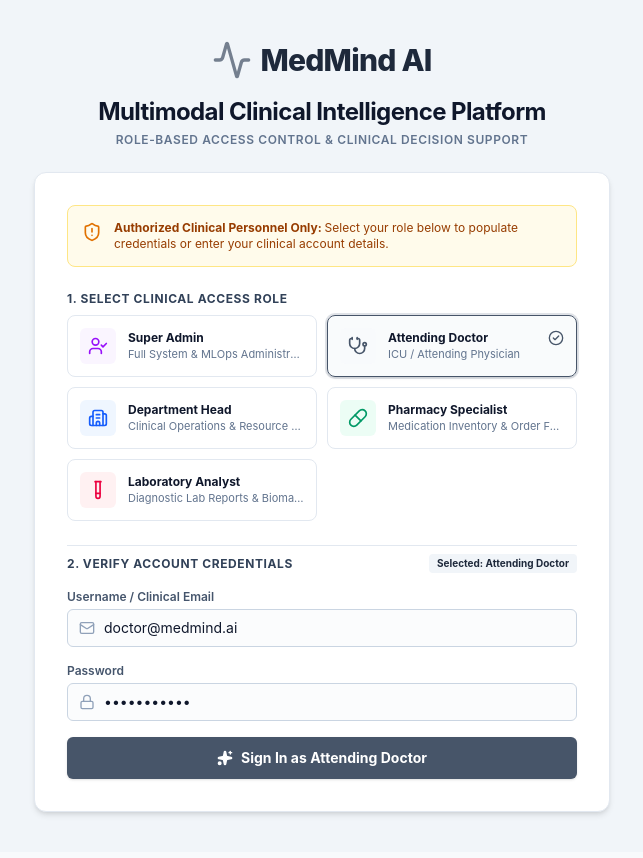
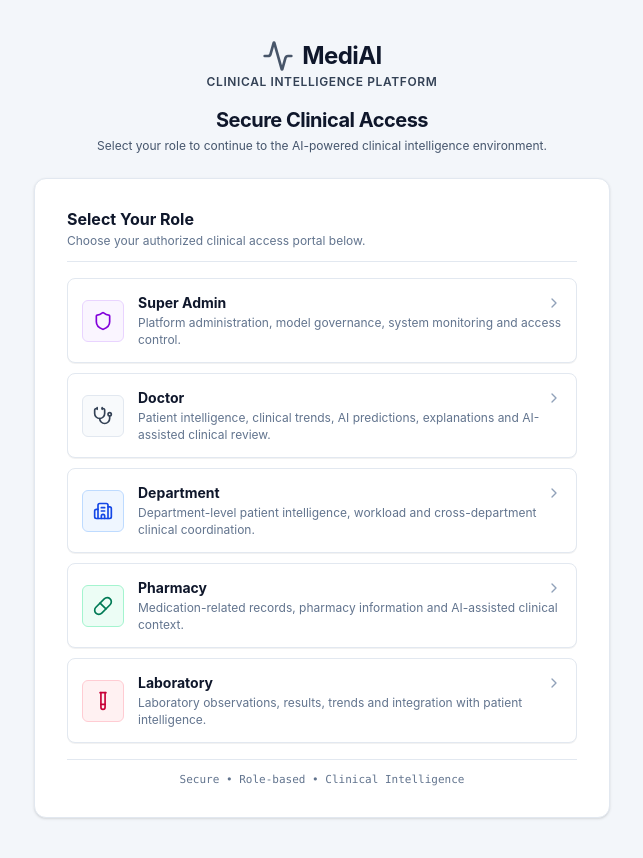
Before and after one commit to Divakar1607/MedMind, a React (Vite) app: page /login in a window 1280 px wide. Shown: the whole page, without its empty margins (318-961 px from the left). Built offline with nearby package versions, Linux system fonts and the light colour scheme.

Commit message:
feat(auth): implement Stitch role-based login flow (MediAI Clinical Access) for Super Admin, Doctor, Department, Pharmacy, and Lab

```diff
--- a/src/App.tsx
+++ b/src/App.tsx
@@ -19,17 +19,37 @@ import { Login } from './pages/Login';
 
 function App() {
   const [isAuthenticated, setIsAuthenticated] = useState(false);
+  const [userRole, setUserRole] = useState('Doctor');
+  const [userName, setUserName] = useState('Dr. Arun Kumar');
+
+  const handleLogin = (role: string, username: string) => {
+    setUserRole(role);
+    setUserName(username || 'Clinical User');
+    setIsAuthenticated(true);
+  };
+
+  const handleLogout = () => {
+    setIsAuthenticated(false);
+  };
 
   return (
     <BrowserRouter>
       <Routes>
         <Route path="/login" element={
-          isAuthenticated ? <Navigate to="/dashboard" replace /> : <Login onLogin={() => setIsAuthenticated(true)} />
+          isAuthenticated ? (
+            <Navigate to="/dashboard" replace />
+          ) : (
+            <Login onLogin={handleLogin} />
+          )
         } />
 
         {/* Protected Routes */}
         <Route path="/" element={
-          isAuthenticated ? <Layout /> : <Navigate to="/login" replace />
+          isAuthenticated ? (
+            <Layout userRole={userRole} userName={userName} onLogout={handleLogout} />
+          ) : (
+            <Navigate to="/login" replace />
+          )
         }>
           <Route index element={<Navigate to="/dashboard" replace />} />
           <Route path="dashboard" element={<Dashboard />} />
--- a/src/components/layout/Header.tsx
+++ b/src/components/layout/Header.tsx
@@ -1,13 +1,23 @@
 import React from 'react';
-import { Bell, Search, User, ShieldAlert, Sparkles } from 'lucide-react';
+import { Bell, Search, User, ShieldAlert, Sparkles, LogOut } from 'lucide-react';
 
-export const Header: React.FC = () => {
+interface HeaderProps {
+  userRole?: string;
+  userName?: string;
+  onLogout?: () => void;
+}
+
+export const Header: React.FC<HeaderProps> = ({
+  userRole = 'Doctor',
+  userName = 'Dr. Arun Kumar',
+  onLogout
+}) => {
   return (
-    <header className="h-16 bg-surface border-b border-slate-200 flex items-center justify-between px-6 z-10 shadow-sm">
+    <header className="h-16 bg-surface border-b border-slate-200 flex items-center justify-between px-6 z-10 shadow-xs">
       <div className="flex items-center gap-4 flex-1">
         <div className="flex items-center gap-2 px-3 py-1 bg-brand-50 border border-brand-200 rounded-full text-xs font-semibold text-brand-800">
           <Sparkles className="h-3.5 w-3.5 text-brand-600 animate-pulse" />
-          <span>AI Research Engine v2.0</span>
+          <span>MediAI Intelligence Platform</span>
         </div>
         <div className="relative w-full max-w-xs hidden lg:block">
           <div className="absolute inset-y-0 left-0 flex items-center pl-3 pointer-events-none">
@@ -35,12 +45,25 @@ export const Header: React.FC = () => {
 
         <div className="flex items-center gap-3 border-l border-slate-200 pl-4 ml-2">
           <div className="flex flex-col items-end hidden sm:flex">
-            <span className="text-sm font-medium text-slate-900 leading-none">AI Lead Investigator</span>
-            <span className="text-xs text-slate-500 mt-1">Clinical AI Research</span>
+            <span className="text-sm font-semibold text-slate-900 leading-none">{userName}</span>
+            <span className="text-[10px] font-extrabold uppercase tracking-wider text-brand-700 bg-brand-50 px-1.5 py-0.5 rounded border border-brand-200 mt-1">
+              {userRole}
+            </span>
           </div>
           <div className="h-8 w-8 rounded-full bg-brand-100 flex items-center justify-center text-brand-600 border border-brand-200">
             <User className="h-4 w-4" />
           </div>
+
+          {onLogout && (
+            <button
+              onClick={onLogout}
+              title="Sign Out"
+              className="flex items-center gap-1 text-xs font-semibold text-slate-600 hover:text-red-700 hover:bg-red-50 p-1.5 rounded border border-slate-200 hover:border-red-200 transition-colors ml-1"
+            >
+              <LogOut className="h-4 w-4" />
+              <span className="hidden lg:inline">Sign Out</span>
+            </button>
+          )}
         </div>
       </div>
     </header>
--- a/src/pages/Login.tsx
+++ b/src/pages/Login.tsx
@@ -1,214 +1,275 @@
 import React, { useState } from 'react';
 import {
-  Activity,
-  Lock,
-  Mail,
-  ShieldAlert,
-  UserCheck,
+  Shield,
   Stethoscope,
   Building2,
   Pill,
   TestTube,
-  Sparkles,
-  CheckCircle2
+  ArrowLeft,
+  Eye,
+  EyeOff,
+  Lock,
+  User,
+  Activity,
+  ShieldCheck,
+  ChevronRight
 } from 'lucide-react';
 
 interface LoginProps {
-  onLogin: () => void;
+  onLogin: (role: string, user: string) => void;
 }
 
 interface RoleConfig {
   id: string;
-  name: string;
-  email: string;
+  badge: string;
+  title: string;
+  loginHeading: string;
+  defaultUsername: string;
   roleTitle: string;
   icon: React.ComponentType<{ className?: string }>;
+  description: string;
   color: string;
   badgeBg: string;
 }
 
 const ROLES: RoleConfig[] = [
   {
-    id: 'super_admin',
-    name: 'Super Admin',
-    email: 'admin@medmind.ai',
-    roleTitle: 'Full System & MLOps Administrator',
-    icon: UserCheck,
-    color: 'text-purple-600 border-purple-200 bg-purple-50 hover:bg-purple-100',
-    badgeBg: 'bg-purple-100 text-purple-800'
+    id: 'super-admin',
+    badge: 'SUPER ADMIN',
+    title: 'Super Admin',
+    loginHeading: 'Super Admin Login',
+    defaultUsername: 'admin.governance',
+    roleTitle: 'Platform Administration & AI Governance',
+    icon: Shield,
+    description: 'Platform administration, model governance, system monitoring and access control.',
+    color: 'text-purple-700 bg-purple-50 border-purple-200 hover:border-purple-300',
+    badgeBg: 'bg-purple-100 text-purple-800 border-purple-200'
   },
   {
     id: 'doctor',
-    name: 'Attending Doctor',
-    email: 'doctor@medmind.ai',
-    roleTitle: 'ICU / Attending Physician',
+    badge: 'DOCTOR',
+    title: 'Doctor',
+    loginHeading: 'Doctor Login',
+    defaultUsername: 'dr.arunkumar',
+    roleTitle: 'ICU & Attending Physician Intelligence',
     icon: Stethoscope,
-    color: 'text-brand-600 border-brand-200 bg-brand-50 hover:bg-brand-100',
-    badgeBg: 'bg-brand-100 text-brand-800'
+    description: 'Patient intelligence, clinical trends, AI predictions, explanations and AI-assisted clinical review.',
+    color: 'text-brand-700 bg-brand-50 border-brand-200 hover:border-brand-300',
+    badgeBg: 'bg-brand-100 text-brand-800 border-brand-200'
   },
   {
     id: 'department',
-    name: 'Department Head',
-    email: 'department@medmind.ai',
-    roleTitle: 'Clinical Operations & Resource Allocation',
+    badge: 'DEPARTMENT',
+    title: 'Department',
+    loginHeading: 'Department Login',
+    defaultUsername: 'icu.operations',
+    roleTitle: 'Department Workload & Clinical Coordination',
     icon: Building2,
-    color: 'text-blue-600 border-blue-200 bg-blue-50 hover:bg-blue-100',
-    badgeBg: 'bg-blue-100 text-blue-800'
+    description: 'Department-level patient intelligence, workload and cross-department clinical coordination.',
+    color: 'text-blue-700 bg-blue-50 border-blue-200 hover:border-blue-300',
+    badgeBg: 'bg-blue-100 text-blue-800 border-blue-200'
   },
   {
     id: 'pharmacy',
-    name: 'Pharmacy Specialist',
-    email: 'pharmacy@medmind.ai',
-    roleTitle: 'Medication Inventory & Order Fulfiller',
+    badge: 'PHARMACY',
+    title: 'Pharmacy',
+    loginHeading: 'Pharmacy Login',
+    defaultUsername: 'pharmacy.lead',
+    roleTitle: 'Medication Context & Clinical Orders',
     icon: Pill,
-    color: 'text-emerald-600 border-emerald-200 bg-emerald-50 hover:bg-emerald-100',
-    badgeBg: 'bg-emerald-100 text-emerald-800'
+    description: 'Medication-related records, pharmacy information and AI-assisted clinical context.',
+    color: 'text-emerald-700 bg-emerald-50 border-emerald-200 hover:border-emerald-300',
+    badgeBg: 'bg-emerald-100 text-emerald-800 border-emerald-200'
   },
   {
     id: 'laboratory',
-    name: 'Laboratory Analyst',
-    email: 'laboratory@medmind.ai',
-    roleTitle: 'Diagnostic Lab Reports & Biomarkers',
+    badge: 'LABORATORY',
+    title: 'Laboratory',
+    loginHeading: 'Laboratory Login',
+    defaultUsername: 'lab.biomarkers',
+    roleTitle: 'Diagnostic Observations & Lab Baselines',
     icon: TestTube,
-    color: 'text-rose-600 border-rose-200 bg-rose-50 hover:bg-rose-100',
-    badgeBg: 'bg-rose-100 text-rose-800'
+    description: 'Laboratory observations, results, trends and integration with patient intelligence.',
+    color: 'text-rose-700 bg-rose-50 border-rose-200 hover:border-rose-300',
+    badgeBg: 'bg-rose-100 text-rose-800 border-rose-200'
   }
 ];
 
 export const Login: React.FC<LoginProps> = ({ onLogin }) => {
-  const [selectedRole, setSelectedRole] = useState<RoleConfig>(ROLES[1]); // Default Doctor
-  const [username, setUsername] = useState<string>(ROLES[1].email);
+  const [step, setStep] = useState<'SELECT_ROLE' | 'ENTER_CREDENTIALS'>('SELECT_ROLE');
+  const [selectedRole, setSelectedRole] = useState<RoleConfig | null>(null);
+
+  const [username, setUsername] = useState<string>('');
   const [password, setPassword] = useState<string>('password123');
+  const [showPassword, setShowPassword] = useState(false);
+  const [rememberMe, setRememberMe] = useState(true);
   const [isLoading, setIsLoading] = useState(false);
   const [errorMsg, setErrorMsg] = useState<string | null>(null);
 
   const handleSelectRole = (role: RoleConfig) => {
     setSelectedRole(role);
-    setUsername(role.email);
+    setUsername(role.defaultUsername);
     setPassword('password123');
+    setErrorMsg(null);
+    setStep('ENTER_CREDENTIALS');
+  };
+
+  const handleBackToRoles = () => {
+    setStep('SELECT_ROLE');
     setErrorMsg(null);
   };
 
   const handleSubmit = (e: React.FormEvent) => {
     e.preventDefault();
-    if (!username.trim() || !password.trim()) {
-      setErrorMsg('Please enter valid credentials.');
+    setErrorMsg(null);
+
+    if (!username.trim()) {
+      setErrorMsg('Username is required.');
+      return;
+    }
+
+    if (!password.trim()) {
+      setErrorMsg('Password is required.');
       return;
     }
 
     setIsLoading(true);
-    setErrorMsg(null);
     setTimeout(() => {
       setIsLoading(false);
-      onLogin(); // complete login & proceed into platform
+      if (selectedRole) {
+        onLogin(selectedRole.title, username);
+      }
     }, 800);
   };
 
   return (
-    <div className="min-h-screen bg-slate-100 flex flex-col justify-center py-10 px-4 sm:px-6 lg:px-8">
-      <div className="sm:mx-auto sm:w-full sm:max-w-xl">
-        <div className="flex justify-center items-center gap-2 text-brand-800">
-          <Activity className="h-10 w-10 text-brand-600 animate-pulse" />
-          <span className="text-3xl font-extrabold tracking-tight">MedMind AI</span>
+    <div className="min-h-screen bg-slate-100/70 flex flex-col justify-center py-10 px-4 sm:px-6 lg:px-8 font-sans antialiased text-slate-900">
+
+      {/* Branding Header */}
+      <div className="sm:mx-auto sm:w-full sm:max-w-xl text-center">
+        <div className="flex justify-center items-center gap-2 text-slate-900">
+          <Activity className="h-8 w-8 text-brand-600" />
+          <span className="text-2xl font-bold tracking-tight text-slate-900">MediAI</span>
         </div>
-        <h2 className="mt-4 text-center text-2xl font-bold tracking-tight text-slate-900">
-          Multimodal Clinical Intelligence Platform
-        </h2>
-        <p className="mt-1 text-center text-xs font-semibold text-slate-500 uppercase tracking-wider">
-          Role-Based Access Control & Clinical Decision Support
+        <p className="text-xs font-semibold uppercase tracking-wider text-brand-700 mt-0.5">
+          Clinical Intelligence Platform
+        </p>
+        <h1 className="mt-4 text-xl font-bold tracking-tight text-slate-900">
+          Secure Clinical Access
+        </h1>
+        <p className="mt-1 text-xs text-slate-600">
+          Select your role to continue to the AI-powered clinical intelligence environment.
         </p>
       </div>
 
       <div className="mt-6 sm:mx-auto sm:w-full sm:max-w-xl">
-        <div className="bg-white py-8 px-6 shadow-md border border-slate-200 sm:rounded-xl sm:px-8 space-y-6">
+        <div className="bg-white py-7 px-6 shadow-sm border border-slate-200 sm:rounded-xl sm:px-8">
 
-          {/* Security Disclaimer Banner */}
-          <div className="p-3.5 rounded-lg bg-amber-50 border border-amber-200 flex items-start gap-3">
-            <ShieldAlert className="h-5 w-5 text-amber-600 shrink-0 mt-0.5" />
-            <div className="text-xs text-amber-800">
-              <span className="font-bold">Authorized Clinical Personnel Only: </span>
-              Select your role below to populate credentials or enter your clinical account details.
-            </div>
+          {/* STEP 1: SELECT YOUR ROLE */}
+          {step === 'SELECT_ROLE' && (
+            <div className="space-y-4">
+              <div className="border-b border-slate-200 pb-3">
+                <h2 className="text-base font-bold text-slate-900">Select Your Role</h2>
+                <p className="text-xs text-slate-500 mt-0.5">
+                  Choose your authorized clinical access portal below.
+                </p>
               </div>
 
-          {/* Role Selection Grid */}
-          <div>
-            <label className="block text-xs font-bold text-slate-700 uppercase tracking-wider mb-2">
-              1. Select Clinical Access Role
-            </label>
-            <div className="grid grid-cols-1 sm:grid-cols-2 gap-2.5">
+              <div className="space-y-2.5">
                 {ROLES.map((r) => {
                   const Icon = r.icon;
-                const isSelected = selectedRole.id === r.id;
                   return (
                     <button
                       key={r.id}
                       type="button"
                       onClick={() => handleSelectRole(r)}
-                    className={`flex items-center gap-3 p-3 rounded-lg border text-left transition-all relative ${
-                      isSelected
-                        ? 'border-brand-600 bg-brand-50/80 ring-2 ring-brand-500/20 shadow-sm'
-                        : 'border-slate-200 hover:border-slate-300 bg-white hover:bg-slate-50/80'
-                    }`}
+                      className="w-full flex items-center gap-3.5 p-3.5 rounded-lg border border-slate-200 hover:border-brand-500 bg-white hover:bg-slate-50/80 transition-all text-left group shadow-2xs"
                     >
-                    <div className={`p-2 rounded-md ${r.color}`}>
+                      <div className={`p-2.5 rounded-md border ${r.color} shrink-0`}>
                         <Icon className="h-5 w-5" />
                       </div>
                       <div className="flex-1 min-w-0">
                         <div className="flex items-center justify-between">
-                        <span className="text-xs font-bold text-slate-900 truncate">{r.name}</span>
-                        {isSelected && (
-                          <CheckCircle2 className="h-4 w-4 text-brand-600 shrink-0 ml-1" />
-                        )}
+                          <h3 className="text-sm font-bold text-slate-900 group-hover:text-brand-700 transition-colors">
+                            {r.title}
+                          </h3>
+                          <ChevronRight className="h-4 w-4 text-slate-400 group-hover:text-brand-600 transition-colors" />
                         </div>
-                      <p className="text-[11px] text-slate-500 truncate">{r.roleTitle}</p>
+                        <p className="text-xs text-slate-500 mt-0.5 leading-snug">
+                          {r.description}
+                        </p>
                       </div>
                     </button>
                   );
                 })}
               </div>
+
+              <div className="pt-3 border-t border-slate-200 text-center">
+                <p className="text-[11px] text-slate-500 font-mono">
+                  Secure • Role-based • Clinical Intelligence
+                </p>
               </div>
+            </div>
+          )}
 
-          {/* Login Form */}
-          <form className="space-y-4 pt-2 border-t border-slate-200" onSubmit={handleSubmit}>
-            <div className="flex items-center justify-between">
-              <label className="block text-xs font-bold text-slate-700 uppercase tracking-wider">
-                2. Verify Account Credentials
-              </label>
-              <span className={`px-2 py-0.5 rounded text-[10px] font-bold ${selectedRole.badgeBg}`}>
-                Selected: {selectedRole.name}
+          {/* STEP 2: USERNAME + PASSWORD LOGIN FORM */}
+          {step === 'ENTER_CREDENTIALS' && selectedRole && (
+            <div className="space-y-5">
+              <button
+                type="button"
+                onClick={handleBackToRoles}
+                className="inline-flex items-center gap-1.5 text-xs font-semibold text-brand-700 hover:text-brand-800 transition-colors"
+              >
+                <ArrowLeft className="h-3.5 w-3.5" />
+                <span>Change role</span>
+              </button>
+
+              <div className="flex items-center justify-between border-b border-slate-200 pb-3">
+                <div>
+                  <span className={`inline-block px-2.5 py-0.5 rounded text-[10px] font-bold tracking-wider border mb-1 ${selectedRole.badgeBg}`}>
+                    {selectedRole.badge}
                   </span>
+                  <h2 className="text-lg font-bold text-slate-900 leading-tight">
+                    {selectedRole.loginHeading}
+                  </h2>
+                  <p className="text-xs text-slate-500 mt-0.5">
+                    Sign in to Clinical Intelligence
+                  </p>
+                </div>
+                <div className={`p-2.5 rounded-lg border ${selectedRole.color}`}>
+                  <selectedRole.icon className="h-6 w-6" />
+                </div>
               </div>
 
               {errorMsg && (
-              <div className="p-2.5 rounded bg-red-50 border border-red-200 text-xs text-red-700">
+                <div className="p-3 rounded-md bg-red-50 border border-red-200 text-xs font-medium text-red-700">
                   {errorMsg}
                 </div>
               )}
 
+              <form onSubmit={handleSubmit} className="space-y-4">
                 <div>
-              <label htmlFor="username" className="block text-xs font-semibold text-slate-600 mb-1">
-                Username / Clinical Email
+                  <label htmlFor="username" className="block text-xs font-semibold text-slate-700 mb-1">
+                    Username
                   </label>
                   <div className="relative">
                     <div className="absolute inset-y-0 left-0 pl-3 flex items-center pointer-events-none">
-                  <Mail className="h-4 w-4 text-slate-400" />
+                      <User className="h-4 w-4 text-slate-400" />
                     </div>
                     <input
                       id="username"
                       name="username"
                       type="text"
-                  required
                       value={username}
                       onChange={(e) => setUsername(e.target.value)}
-                  className="block w-full rounded-md border border-slate-300 py-2 pl-9 pr-3 text-slate-900 text-sm focus:ring-2 focus:ring-brand-500 focus:border-brand-500 bg-slate-50/50"
-                  placeholder="name@medmind.ai"
+                      placeholder="Enter your username"
+                      className="block w-full rounded-md border border-slate-300 py-2 pl-9 pr-3 text-slate-900 text-sm focus:outline-none focus:ring-2 focus:ring-brand-500 focus:border-brand-500 bg-white"
                     />
                   </div>
                 </div>
 
                 <div>
-              <label htmlFor="password" className="block text-xs font-semibold text-slate-600 mb-1">
+                  <label htmlFor="password" className="block text-xs font-semibold text-slate-700 mb-1">
                     Password
                   </label>
                   <div className="relative">
@@ -218,31 +279,61 @@ export const Login: React.FC<LoginProps> = ({ onLogin }) => {
                     <input
                       id="password"
                       name="password"
-                  type="password"
-                  required
+                      type={showPassword ? 'text' : 'password'}
                       value={password}
                       onChange={(e) => setPassword(e.target.value)}
-                  className="block w-full rounded-md border border-slate-300 py-2 pl-9 pr-3 text-slate-900 text-sm focus:ring-2 focus:ring-brand-500 focus:border-brand-500 bg-slate-50/50"
-                  placeholder="••••••••"
+                      placeholder="Enter your password"
+                      className="block w-full rounded-md border border-slate-300 py-2 pl-9 pr-9 text-slate-900 text-sm focus:outline-none focus:ring-2 focus:ring-brand-500 focus:border-brand-500 bg-white font-mono"
                     />
+                    <button
+                      type="button"
+                      onClick={() => setShowPassword(!showPassword)}
+                      className="absolute inset-y-0 right-0 pr-3 flex items-center text-slate-400 hover:text-slate-600"
+                    >
+                      {showPassword ? <EyeOff className="h-4 w-4" /> : <Eye className="h-4 w-4" />}
+                    </button>
                   </div>
+                </div>
+
+                <div className="flex items-center justify-between text-xs">
+                  <label className="flex items-center gap-2 text-slate-600 cursor-pointer">
+                    <input
+                      type="checkbox"
+                      checked={rememberMe}
+                      onChange={(e) => setRememberMe(e.target.checked)}
+                      className="rounded border-slate-300 text-brand-600 focus:ring-brand-500 h-3.5 w-3.5"
+                    />
+                    <span>Remember me</span>
+                  </label>
+                  <button
+                    type="button"
+                    onClick={() => alert("Password reset requested. Please contact system administrator.")}
+                    className="text-brand-700 hover:text-brand-800 font-semibold"
+                  >
+                    Forgot password?
+                  </button>
                 </div>
 
                 <button
                   type="submit"
                   disabled={isLoading}
-              className="w-full flex justify-center items-center gap-2 py-2.5 px-4 border border-transparent rounded-md shadow-sm text-sm font-bold text-white bg-brand-600 hover:bg-brand-700 focus:outline-none focus:ring-2 focus:ring-offset-2 focus:ring-brand-500 transition-colors disabled:opacity-50"
+                  className="w-full flex justify-center items-center py-2.5 px-4 border border-transparent rounded-md shadow-xs text-sm font-bold text-white bg-brand-600 hover:bg-brand-700 focus:outline-none focus:ring-2 focus:ring-offset-2 focus:ring-brand-500 transition-colors disabled:opacity-50"
                 >
-              {isLoading ? (
-                <span>Authenticating Credentials...</span>
-              ) : (
-                <>
-                  <Sparkles className="h-4 w-4 fill-white" />
-                  <span>Sign In as {selectedRole.name}</span>
-                </>
-              )}
+                  {isLoading ? 'Signing in...' : 'SIGN IN'}
                 </button>
               </form>
+
+              <div className="pt-3 border-t border-slate-200 text-center space-y-1">
+                <p className="text-xs font-bold text-slate-800 flex items-center justify-center gap-1">
+                  <ShieldCheck className="h-3.5 w-3.5 text-emerald-600" />
+                  Authorized Access Only
+                </p>
+                <p className="text-[11px] text-slate-500">
+                  Access to patient and AI-generated clinical information is restricted according to user role and permissions.
+                </p>
+              </div>
+            </div>
+          )}
 
         </div>
       </div>
```
Also changed, not shown: src/components/layout/Layout.tsx (+8 -2 lines). Lines whose indentation alone changed are shown as unchanged.
